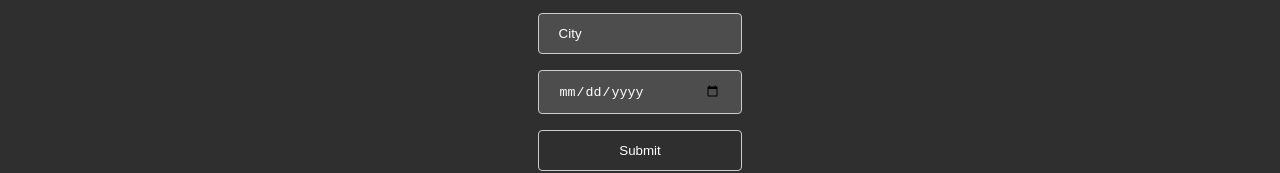
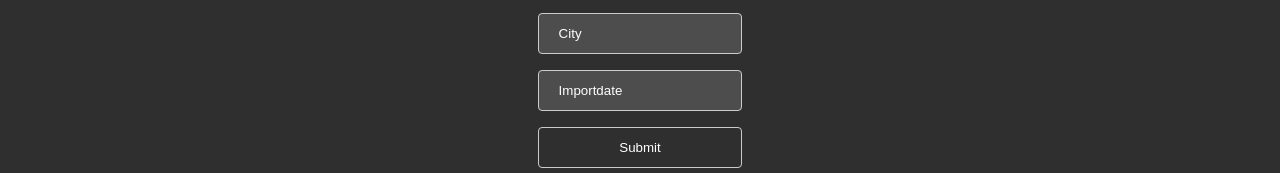
Before and after one commit to stefanlaux/2022uK294_StLau_address, a React (Create React App) app in the folder Projektarbeit/react-app/: page /create in a window 1280 px wide. Shown: the part 218-391 px from the top of the page. Built offline with nearby package versions, Linux system fonts and the light colour scheme; sample sign-in values are in the browser's storage.

Commit message:
add enableReinitialize to createForm

```diff
--- a/Projektarbeit/react-app/src/Frontend/organisms/CreateForm.tsx
+++ b/Projektarbeit/react-app/src/Frontend/organisms/CreateForm.tsx
@@ -20,7 +20,6 @@ export default function CreateForm() {
         setStreetNumber(response.data.street_number);
         setCity(response.data.city);
         setImportdate(response.data.importdate);
-        console.log(response.data.importdate);
       });
     }
   }, []);
@@ -28,6 +27,9 @@ export default function CreateForm() {
   return (
     <div>
       <Formik
+
+      enableReinitialize={true}
+
         initialValues={{
           street: streetName,
           city: city,
@@ -80,7 +82,7 @@ export default function CreateForm() {
             <br />
             <Field
               placeholder="Importdate"
-              type="date"
+              type="datetime"
               name="importdate"
               required
             />
--- a/Projektarbeit/react-app/src/Frontend/organisms/GridCard.tsx
+++ b/Projektarbeit/react-app/src/Frontend/organisms/GridCard.tsx
@@ -45,6 +45,7 @@ export default function GridCard() {
           }) => (
             <Grid item xs={12} sm={6} md={4} lg={3}>
               <Card
+                key={address.id}
                 id={address.id}
                 streetName={address.street_name}
                 streetNummer={address.street_number}
```
